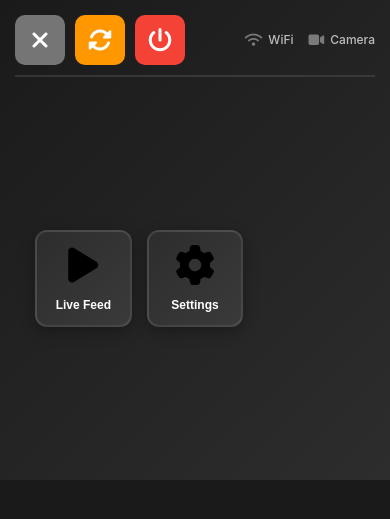
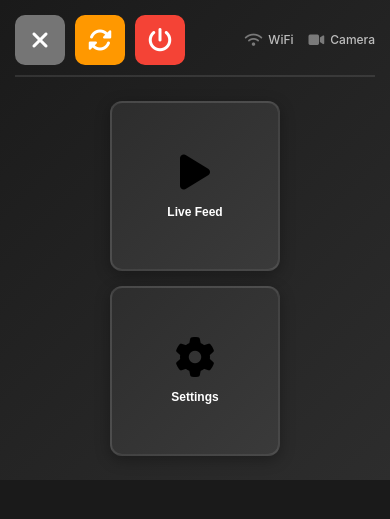
Before and after one commit to tcdd-thesis/tcdd-dev, a Flask app: page / in a window 390 px wide. Shown: the top 519 px of the page. Run offline with Flask 3, Linux system fonts and the light colour scheme; data that the repository does not hold is empty; parts of the project's set-up code (start-up, migrations or seed data) failed here and were passed over.

Commit message:
feat: Refactor menu button layout to use flexbox for better responsiveness

```diff
--- a/frontend/static/css/style.css
+++ b/frontend/static/css/style.css
@@ -474,15 +474,17 @@ body.touchscreen {
     }
 }
 
-/* ========== Menu Buttons (3 Square Buttons) ========== */
+/* ========== Menu Buttons ========== */
 .menu-buttons {
-    display: grid;
-    grid-template-columns: repeat(3, 1fr);
+    display: flex;
+    flex-wrap: wrap;
+    justify-content: center;
+    align-items: center;
+    align-content: center;
     gap: 15px;
     padding: 0 20px;
     height: calc(100% - 60px);
     /* Account for header */
-    align-items: center;
 }
 
 .menu-btn {
@@ -498,7 +500,7 @@ body.touchscreen {
     transition: all 0.2s ease;
     box-shadow: 0 4px 15px rgba(0, 0, 0, 0.3);
     padding: 8px;
-    width: 100%;
+    width: 170px;
     aspect-ratio: 1;
     /* Make buttons square */
     min-height: 0;
@@ -2209,11 +2211,11 @@ body:not(.touchscreen) .violations-log-container {
 /* Portrait phones (< 480px wide) */
 @media screen and (max-width: 480px) {
     body:not(.touchscreen) .menu-buttons {
-        grid-template-columns: 1fr 1fr;
         gap: 10px;
     }
 
     body:not(.touchscreen) .menu-btn {
+        width: 140px;
         min-height: 100px;
     }
 
@@ -2258,7 +2260,6 @@ body:not(.touchscreen) .violations-log-container {
     }
 
     body:not(.touchscreen) .menu-buttons {
-        grid-template-columns: repeat(3, 1fr);
         gap: 10px;
     }
 
```
Also changed, not shown: frontend/static/css/mobile.css (+6 -2 lines).
